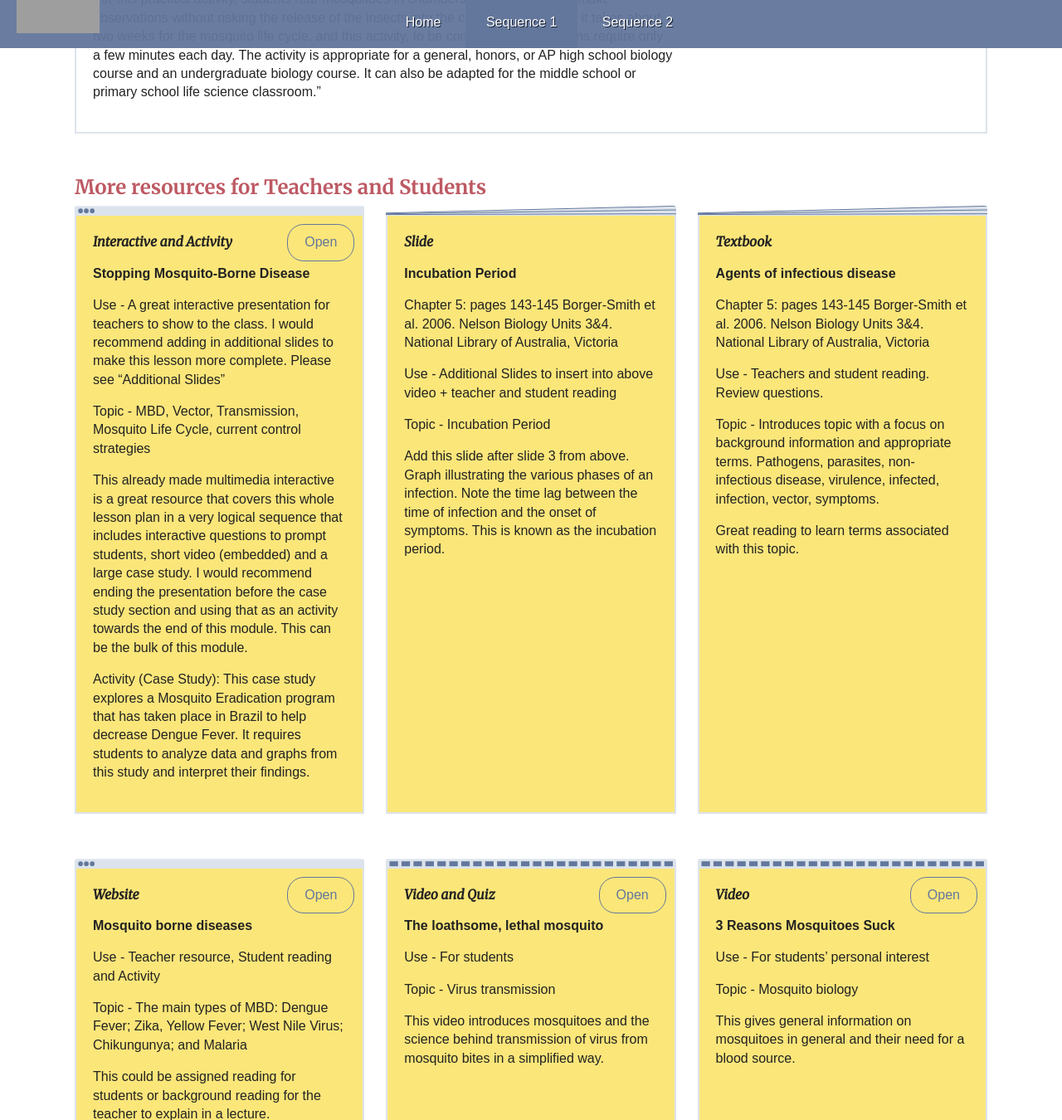
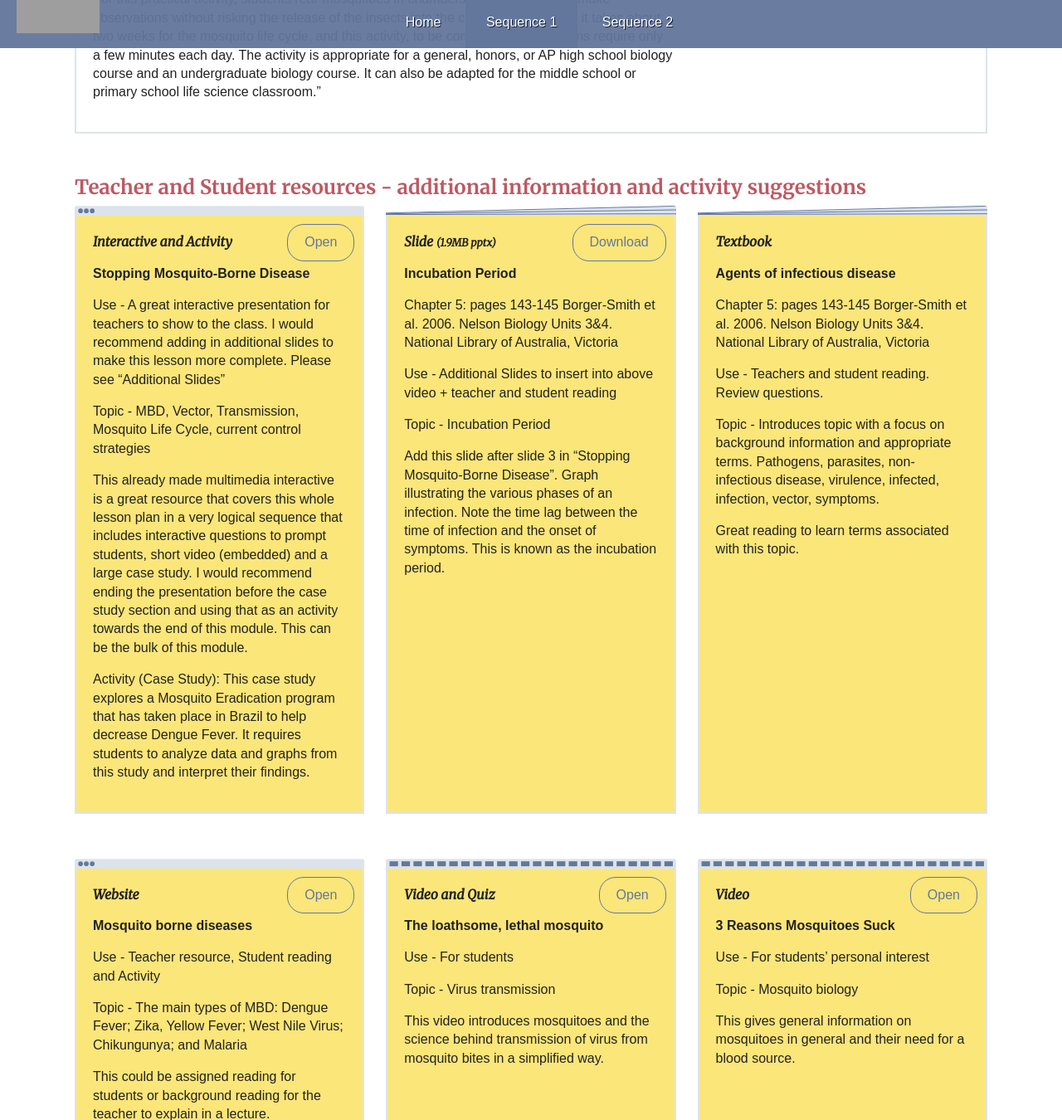
Before and after one commit to contemporaryVCEbiology/bio-knowledge-and-society, a Jekyll site: the page built from sequence-one/index.html, in a window 1280 px wide and 1400 px high, scrolled down 6130 px, cut to the strip 50-1400 px from the top of the window. Shown: the whole strip at 83% size. Built offline with Jekyll 4.4.1, drawn with Linux system fonts in a browser that asks for light colours; some of the changed text lies outside the part shown.

Commit message:
Mary edits

```diff
--- a/sequence-one/index.html
+++ b/sequence-one/index.html
@@ -23,7 +23,7 @@ parent: sequence-one
             <h5>Key knowledge</h5>
             <p>Biological knowledge and society</p>
             <ul>
-                <li>strategies that deal with the emergence of <mark>new diseases</mark> in a globally connected world (Module 1), including the distinction between epidemics and pandemics (Module 3), the use of scientific knowledge to identify the pathogen, and the <mark>types of treatments</mark>.</li>
+                <li>strategies that deal with the emergence of <span style="text-decoration: underline;">new diseases</span> in a globally connected world (Module 1), including the distinction between epidemics and pandemics (Module 3), the use of scientific knowledge to identify the pathogen, and the <span style="text-decoration: underline;">types of treatments</span>.</li>
             </ul>
             <p>Survival through adaptations and regulations (Unit 1, Area of Study 2, Outcome 2)</p>
             <ul>
@@ -343,7 +343,7 @@ parent: sequence-one
         <p>“Arthropod vectors, such as mosquitoes, ticks, and flies, can transmit various disease-causing bacteria, viruses, and protozoa between vertebrate hosts. Studying the life cycles of such vectors may suggest strategies for limiting, or even stopping, the spread of the diseases they transmit. In this activity, students test variables that might affect the life cycle of the mosquito. Mosquitoes transmit a number of important diseases, such as malaria, West Nile disease, and dengue fever.</p>
         <p>For this practical activity, students rear mosquitoes in chambers that allow them to make observations without risking the release of the insects into the classroom. Although it takes about two weeks for the mosquito life cycle, and this activity, to be completed, observations require only a few minutes each day. The activity is appropriate for a general, honors, or AP high school biology course and an undergraduate biology course. It can also be adapted for the middle school or primary school life science classroom.”</p>
     </div>
-    <h3>More resources for Teachers and Students</h3>
+    <h3>Teacher and Student resources - additional information and activity suggestions</h3>
     <div class="resources col-3max flex">
         <div class="resource web">
             <div>
@@ -363,14 +363,15 @@ parent: sequence-one
         </div>
         <div class="resource doc">
             <div>
-                <h5>Slide</h5>
+                <h5>Slide <small>(1.9MB pptx)</small></h5>
                 <p><strong>Incubation Period</strong></p>
                 <div class="description">
                     <p>Chapter 5: pages 143-145 Borger-Smith et al. 2006. Nelson Biology Units 3&amp;4. National Library of Australia, Victoria</p>
                     <p>Use - Additional Slides to insert into above video + teacher and student reading</p>
                     <p>Topic - Incubation Period</p>
-                    <p>Add this slide after slide 3 from above. Graph illustrating the various phases of an infection. Note the time lag between the time of infection and the onset of symptoms. This is known as the incubation period.</p>
+                    <p>Add this slide after slide 3 in “Stopping Mosquito-Borne Disease”. Graph illustrating the various phases of an infection. Note the time lag between the time of infection and the onset of symptoms. This is known as the incubation period.</p>
                 </div>
+                <a class="open" href="{{site.baseurl}}/doc/Slide-Incubation-Period.pptx">Download</a>
             </div>
         </div>
         <div class="resource doc">
@@ -394,6 +395,12 @@ parent: sequence-one
                     <p>Topic - The main types of MBD: Dengue Fever; Zika, Yellow Fever; West Nile Virus; Chikungunya; and Malaria</p>
                     <p>This could be assigned reading for students or background reading for the teacher to explain in a lecture.</p>
                     <p>Activity- Ask students to work in small groups to research a type of mosquito borne disease. Present a five-minute presentation to the class.</p>
+                    <p>Useful links from this website:</p>
+                    <ul>
+                        <li><a href="http://www.who.int/denguecontrol/en/" target="_blank">Dengue Control</a></li>
+                        <li><a href="http://www.who.int/csr/disease/zika/en/" target="_blank">Zika virus disease</a></li>
+                        <li><a href="http://www.who.int/csr/disease/yellowfev/en/" target="_blank">Yellow fever</a></li>
+                    </ul>
                 </div>
                 <a class="open" href="http://www.who.int/neglected_diseases/vector_ecology/mosquito-borne-diseases/en/">Open</a>
             </div>
@@ -545,10 +552,10 @@ parent: sequence-one
                     <p>Topic - The mosquito life cycle</p>
                     <p>For this activity, students rear mosquitoes in chambers that allow them to make observations without risking the release of the insects into the classroom. Although it takes about two weeks for the mosquito life cycle, and this activity, to be completed, observations require only a few minutes each day. The activity is appropriate for a general, honors, or AP high school biology course and an undergraduate biology course. </p>
                 </div>
-                <a class="open" href="https://www.hhmi.org/biointeractive/classroom-activities-factors-affect-mosquito-life-cycle">Open</a>
+                <a class="open" href="https://www.hhmi.org/biointeractive/classroom-activities-mosquito-life-cycle">Open</a>
             </div>
             <div class="overlay">
-                <a class="open-new-tab" href="https://www.hhmi.org/biointeractive/classroom-activities-factors-affect-mosquito-life-cycle" target="_blank">Open in new tab</a>
+                <a class="open-new-tab" href="https://www.hhmi.org/biointeractive/classroom-activities-mosquito-life-cycle" target="_blank">Open in new tab</a>
             </div>
         </div>
     </div>
```
Also changed, not shown: other parts of sequence-one/index.html (+2 -2 lines), sequence-one/module2.html (+9 -9 lines), sequence-two/index.html (+5 -5 lines), 1 other file.
